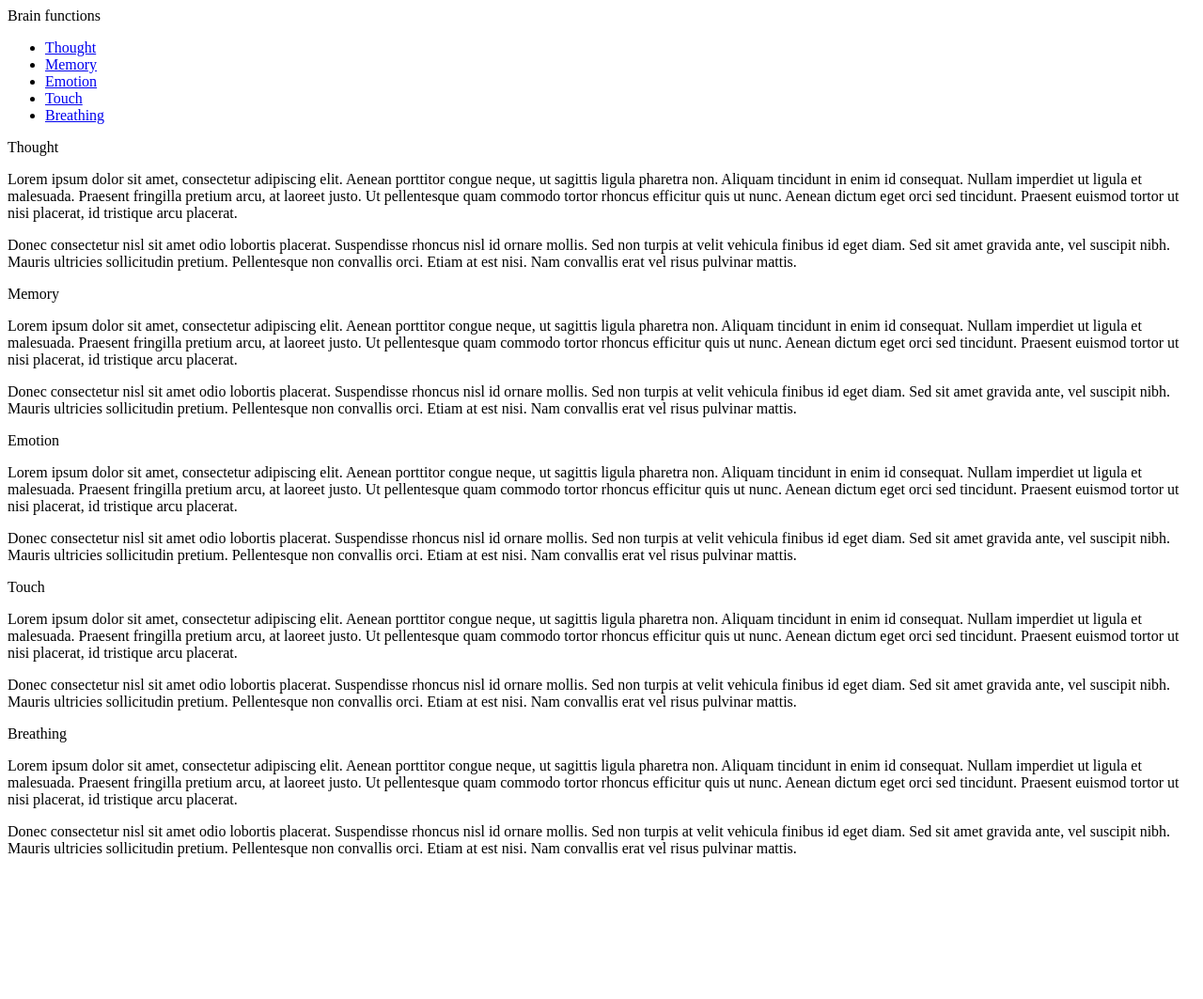
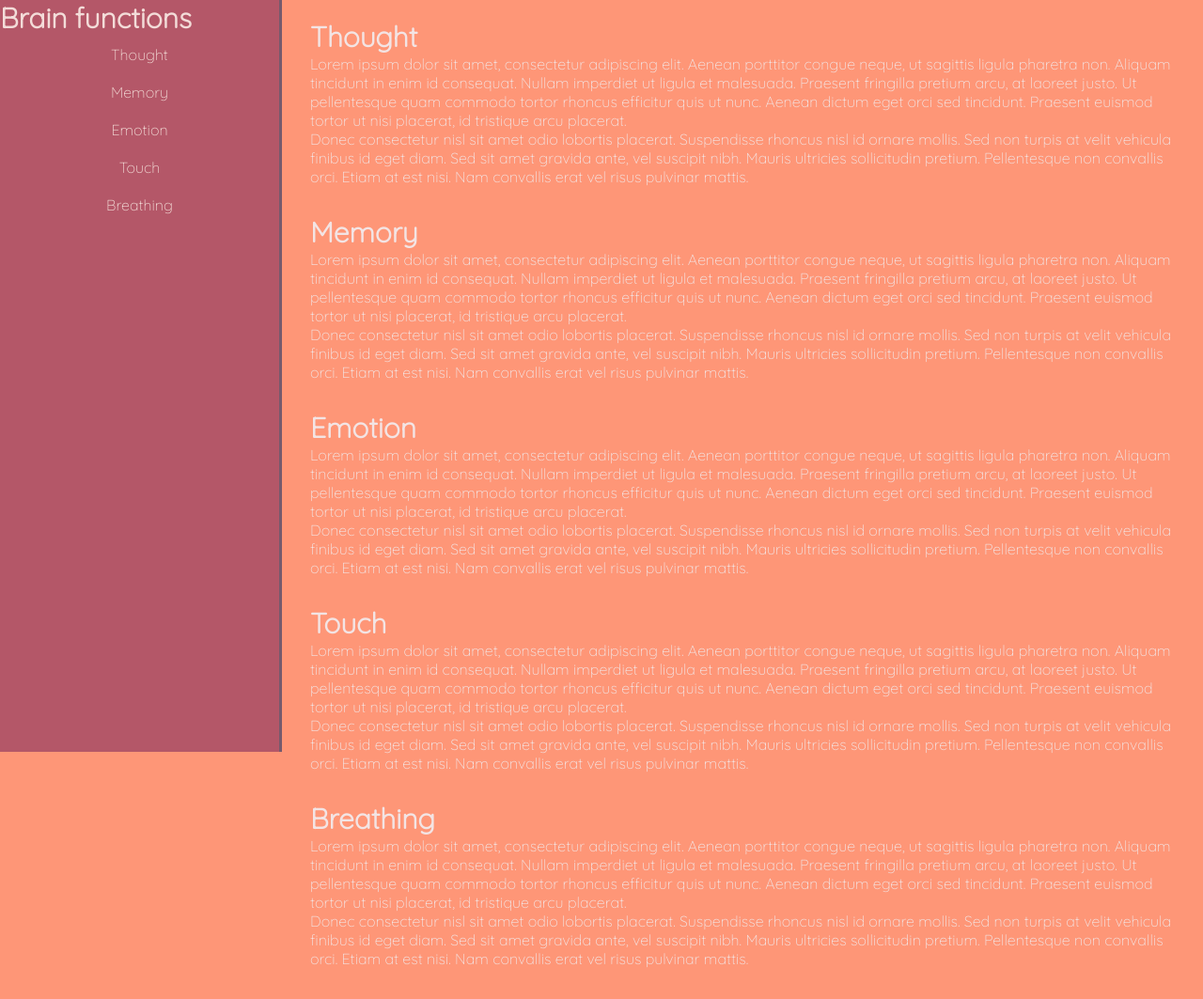
Before and after one commit to kajajaronska/fcc-technical-documentation-page, a plain HTML site: page index.html in a window 1280 px wide. Shown: the whole page at 94% size. Before the commit the page ends 928 px from the top, so only its background shows below. Drawn offline with Linux system fonts and the light colour scheme.

Commit message:
Adding basic styling to organise the page and apply chosen color palette

```diff
--- a/index.html
+++ b/index.html
@@ -4,7 +4,8 @@
     <meta charset="UTF-8" />
     <meta http-equiv="X-UA-Compatible" content="IE=edge" />
     <meta name="viewport" content="width=device-width, initial-scale=1.0" />
-    <title>Document</title>
+    <link rel="stylesheet" href="style.css" />
+    <title>Brain Functions - Technical Documentation Page</title>
   </head>
   <body>
     <nav id="nav-bar">
--- a/style.css
+++ b/style.css
@@ -0,0 +1,73 @@
+@import url("https://fonts.googleapis.com/css2?family=Nunito:ital,wght@1,200&family=Quicksand:wght@300&display=swap");
+
+/* VAR */
+:root {
+  --font1: "Nunito", sans-serif;
+  --font2: "Quicksand", sans-serif;
+  --dark-blue: #41436a;
+  --raspberry: #984063;
+  --coral: #f64668;
+  --peach: #fe9677;
+}
+
+* {
+  /*  Global reset of margin and padding to overwrite default styles */
+  margin: 0;
+  padding: 0;
+  box-sizing: border-box;
+}
+
+body {
+  background-color: var(--peach);
+  opacity: 80%;
+  font-family: var(--font2);
+  color: aliceblue;
+}
+
+header {
+  font-weight: bold;
+  font-size: 30px;
+}
+
+#nav-bar {
+  position: fixed;
+  min-width: 290px;
+  top: 0px;
+  left: 0px;
+  width: 300px;
+  height: 100%;
+  background-color: var(--raspberry);
+  opacity: 90%;
+  border-right: solid;
+  border-color: var(--dark-blue);
+}
+
+#nav-bar ul {
+  height: 88%;
+  padding: 0px;
+}
+
+#nav-bar li {
+  position: relative;
+  list-style: none;
+  border-color: var(--dark-blue);
+  width: 100%;
+  text-align: center;
+  padding: 10px;
+}
+
+#nav-bar a {
+  display: block;
+  text-decoration: none;
+  color: aliceblue;
+}
+#main-doc {
+  position: absolute;
+  margin-left: 310px;
+  padding: 20px;
+  margin-bottom: 110px;
+}
+
+section {
+  padding-bottom: 30px;
+}
```
